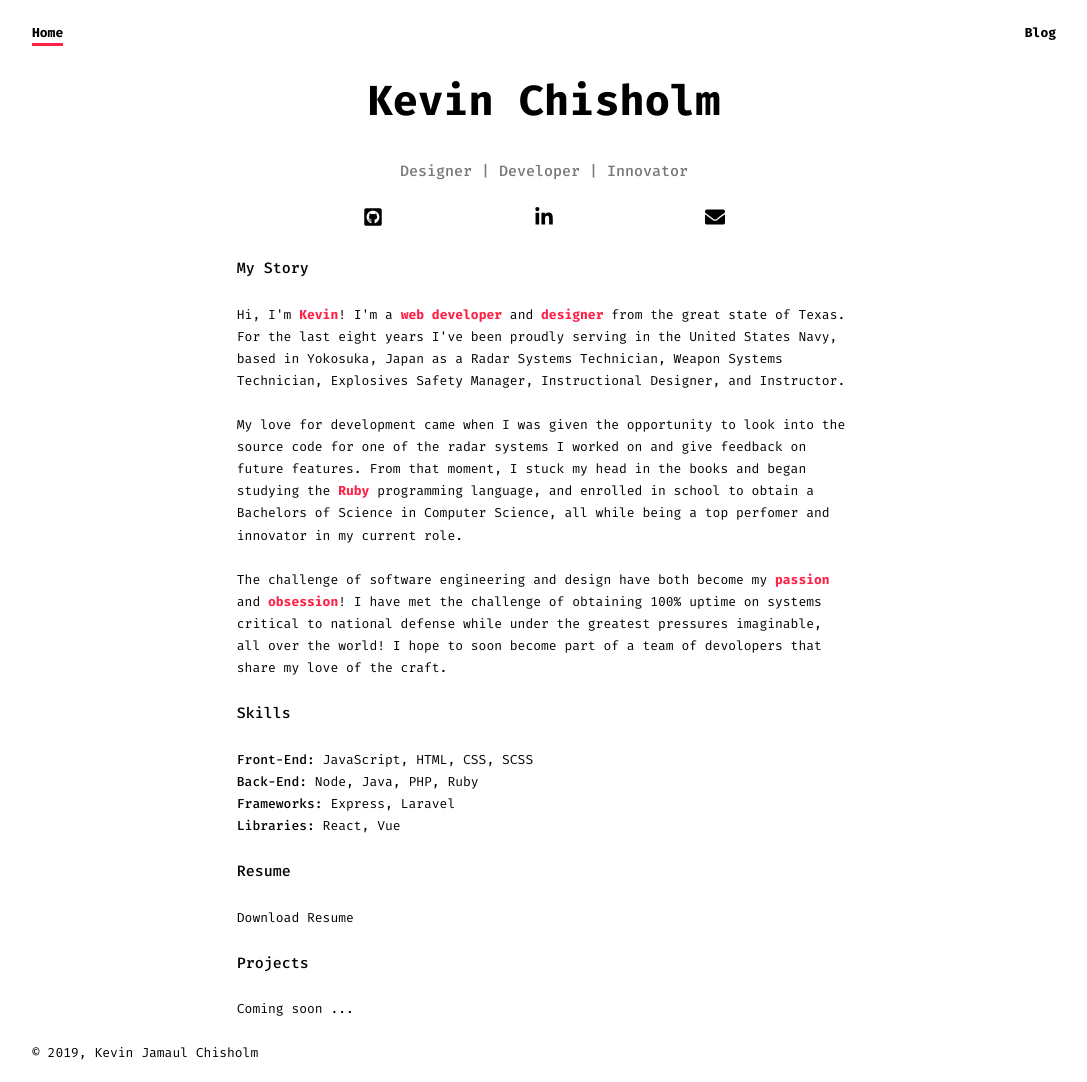
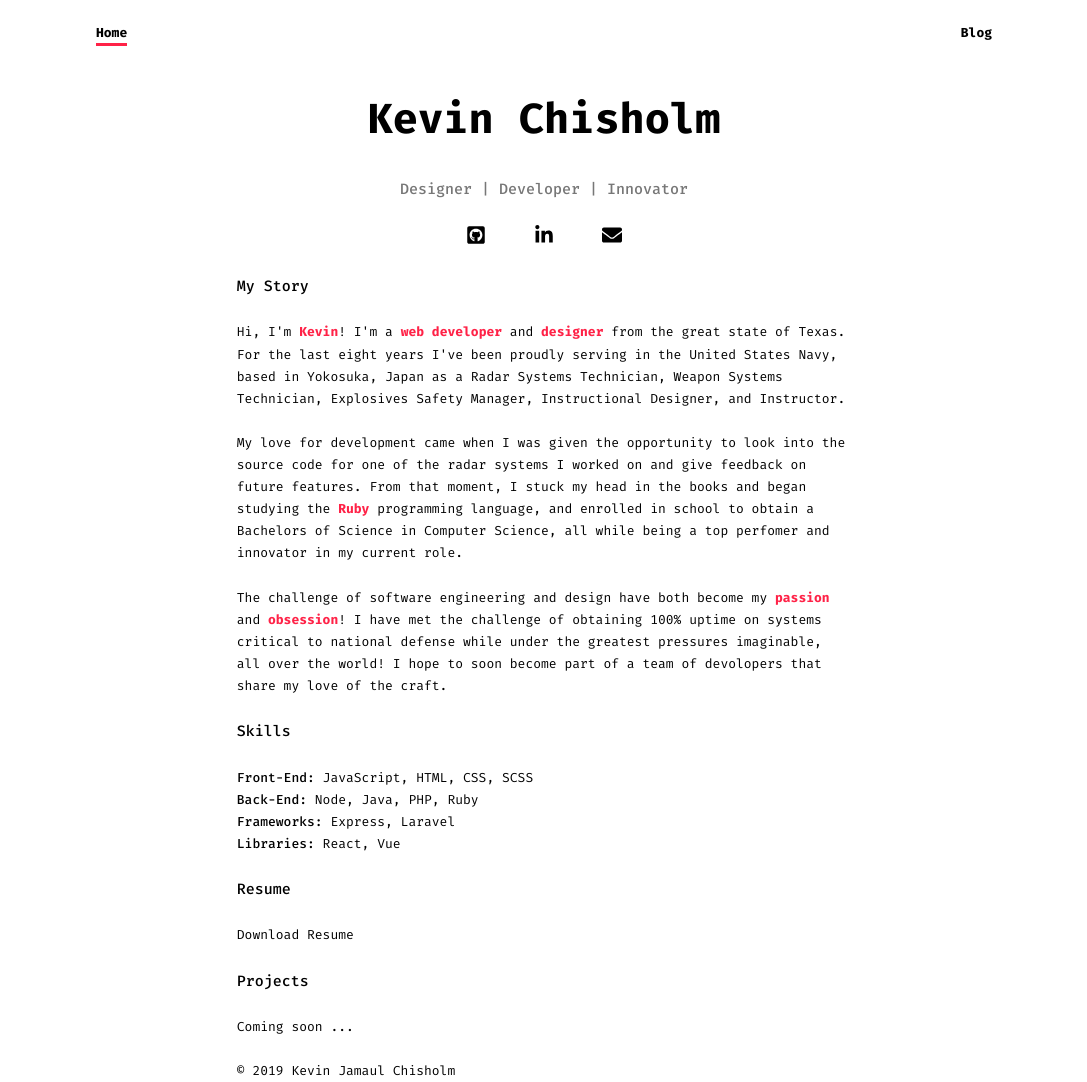
Before and after one commit to itsjustkevin/gatsby-developer-portfolio, a Gatsby site: page / in a window 1280 px wide. Shown: the whole page, without its empty margins (96-1183 px from the left). Built offline with nearby package versions, Linux system fonts and the light colour scheme; Gatsby itself is replaced by a stand-in of ours.

Commit message:
updated desktop styling

```diff
--- a/src/components/layout.css
+++ b/src/components/layout.css
@@ -52,6 +52,11 @@ ul {
 
 .nav-bar {
   padding-top: 22px;
+  margin: auto;
+}
+
+.nav-left-item {
+  float: left;
 }
 
 .nav-right-item {
@@ -83,4 +88,17 @@ strong {
     max-width: 60%;
     margin: auto;
   }
+
+  .nav-bar {
+    position: fixed;
+    width: 70%;
+    margin: auto;
+    right: 0;
+    left: 0;
+  }
+
+  .footer {
+    width: 60%;
+    margin: auto;
+  }
 }
--- a/src/components/layout.js
+++ b/src/components/layout.js
@@ -20,10 +20,12 @@ const Layout = ({ children }) => (
         <Header siteTitle={data.site.siteMetadata.title} />
         <div>
           {children}
-          <footer>
-            © {new Date().getFullYear()}, Kevin Jamaul Chisholm
-            {` `}
-          </footer>
+          <div className="footer">
+            <footer>
+              © {new Date().getFullYear()} Kevin Jamaul Chisholm
+              {` `}
+            </footer>
+          </div>
         </div>
       </>
     )}
--- a/src/pages/blog.js
+++ b/src/pages/blog.js
@@ -9,7 +9,7 @@ const BlogPage = props => {
     <div>
       <Layout>
         <div className="main">
-          <div className="blog-page-header">Kevin's Thoughts ...</div>
+          <div className="blog-page-header">The Process</div>
           {postList.edges.map(({ node }, i) => (
             <Link to={node.fields.slug} className="link">
               <div className="post">
--- a/src/pages/index.css
+++ b/src/pages/index.css
@@ -50,5 +50,10 @@
 @media only screen and (min-device-width: 768px) {
   .hero-primary-text {
     font-size: 2rem;
+    padding-top: 4rem;
+  }
+
+  .contact-icons {
+    width: 20%;
   }
 }
```
Also changed, not shown: src/pages/blog-page.css (+14 -3 lines), src/templates/blog-post.css (+7 -0 lines).
